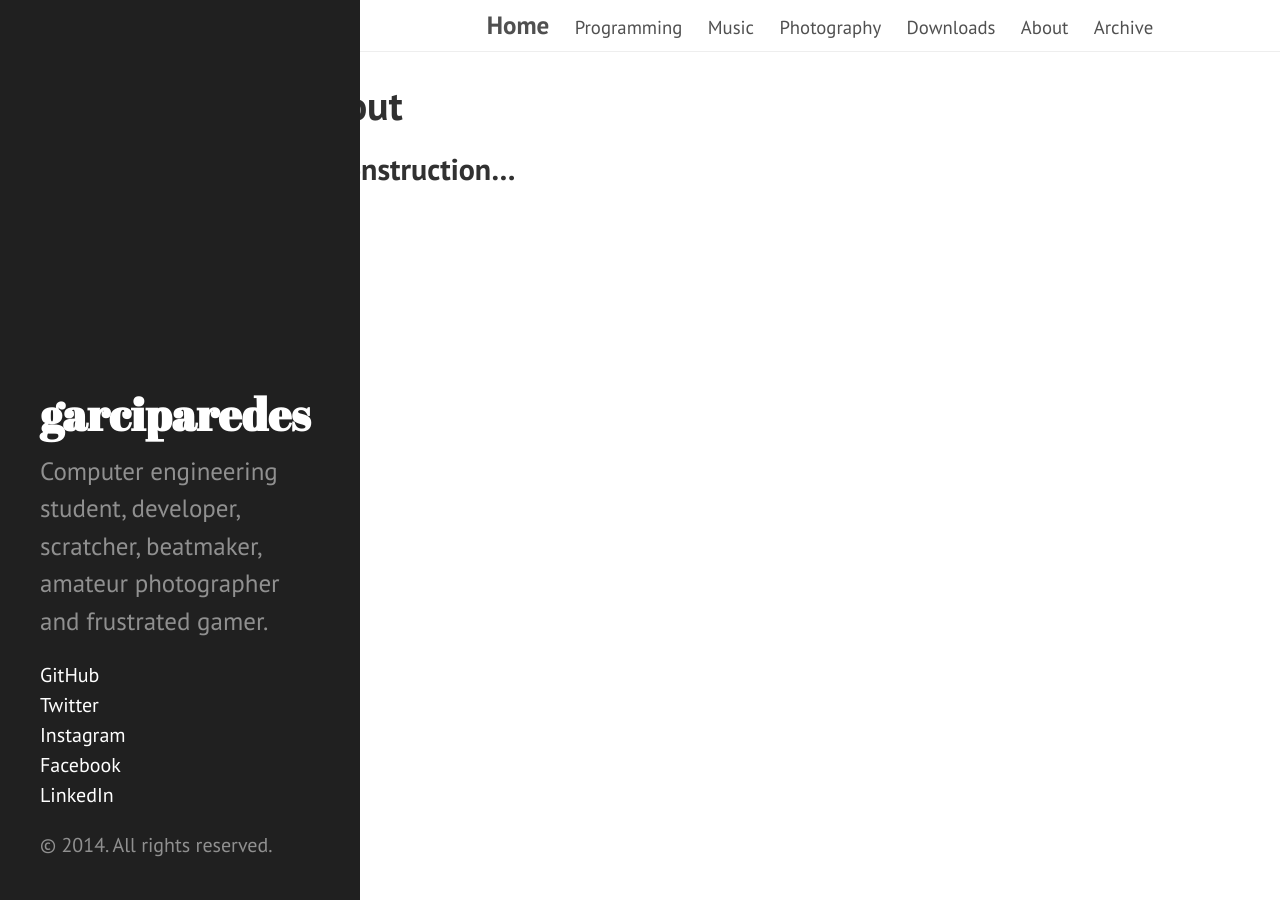
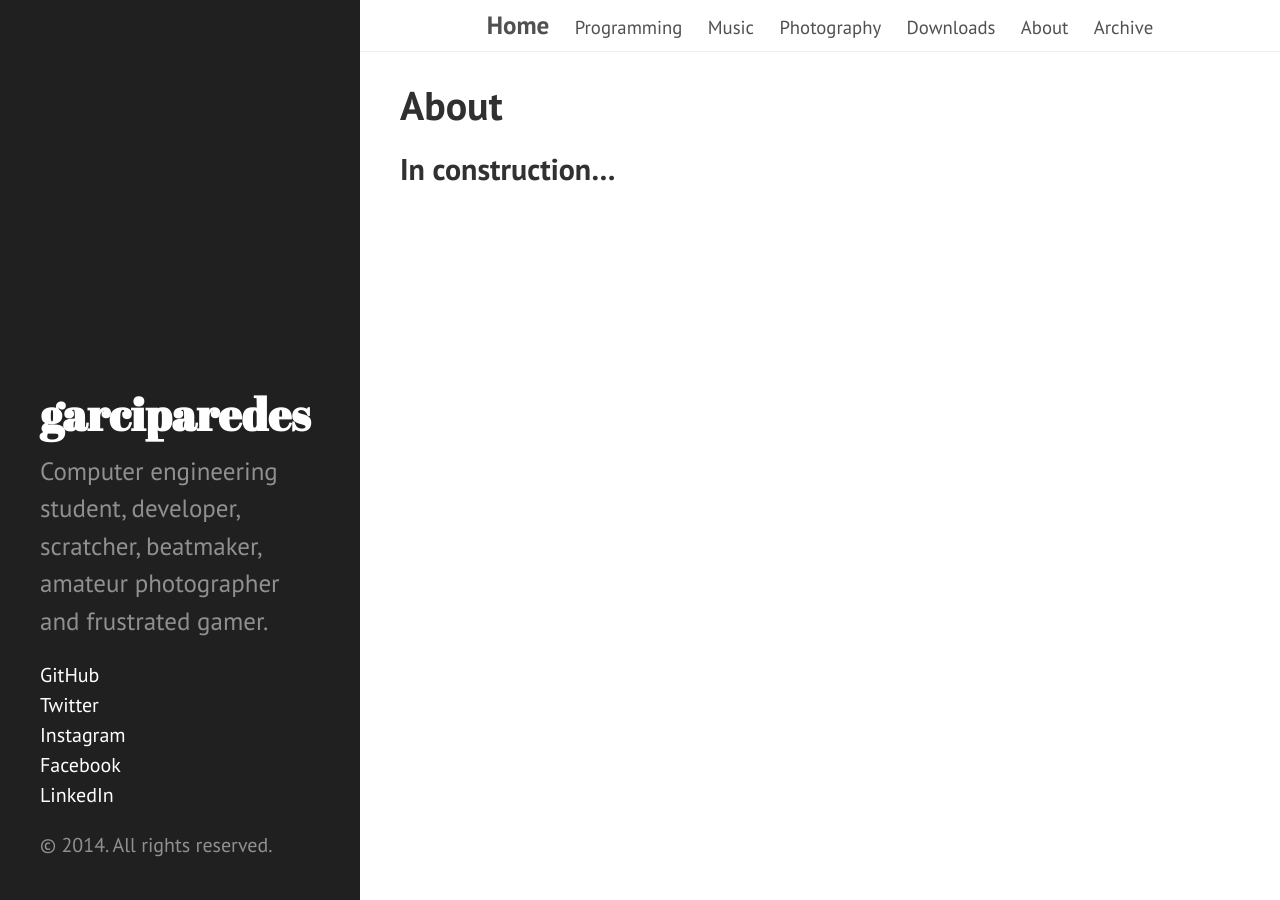
Before and after one commit to garciparedes/garciparedes.github.io, a Jekyll site: the page built from about.md, in a window 1280 px wide. Built offline with Jekyll 4.4.1, drawn with Linux system fonts in a browser that asks for light colours; Markdown is read by kramdown in place of the engine named in the settings.

Commit message:
Improving Style

```diff
--- a/public/css/hyde.css
+++ b/public/css/hyde.css
@@ -125,9 +125,8 @@ a.sidebar-nav-item:focus {
   max-width: 38rem;
   padding-left:  1rem;
   padding-right: 1rem;
-  margin-left:  auto;
+  margin-left:  18rem;
   margin-right: auto;
-  left: 18rem;
 
 }
 
```
